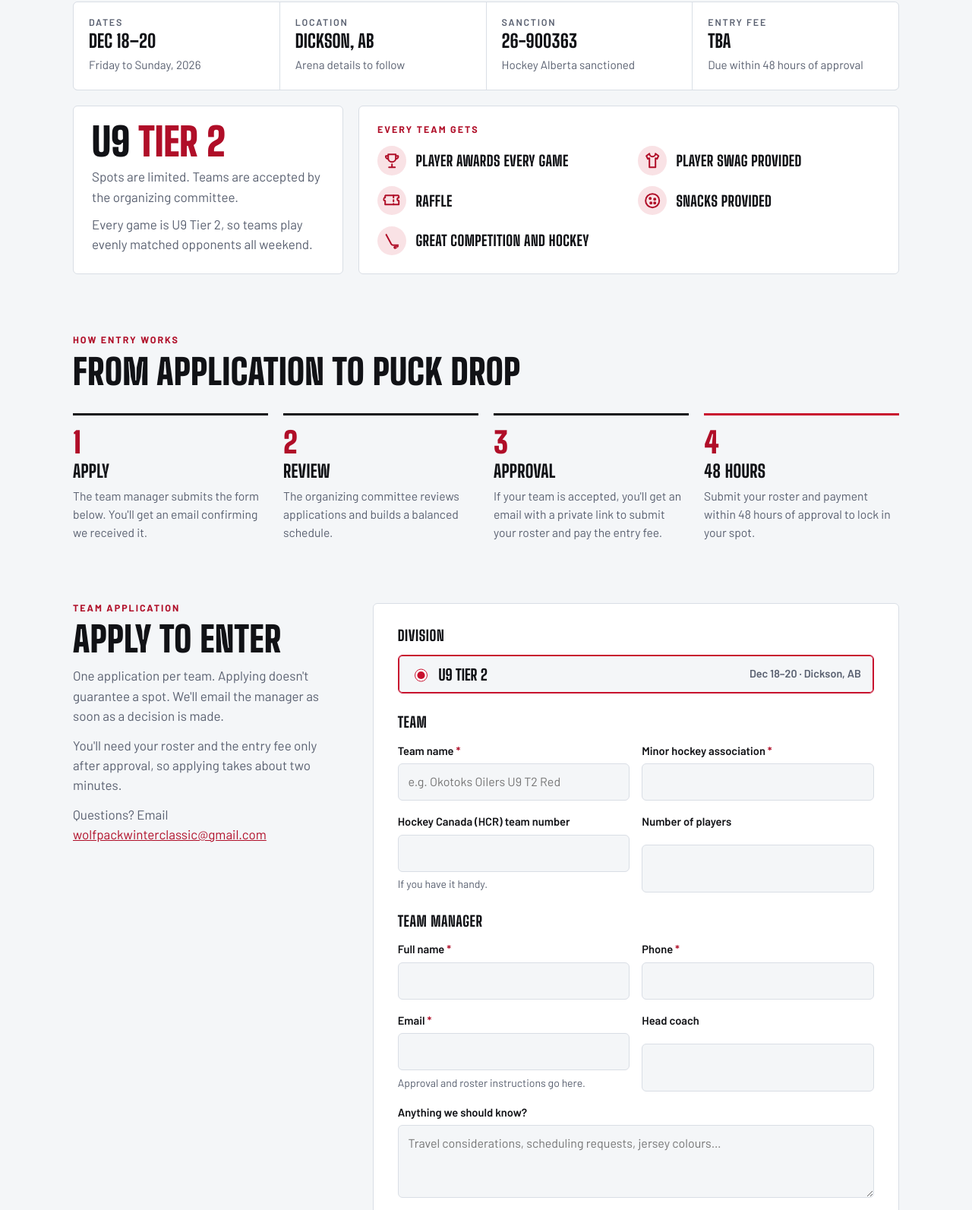
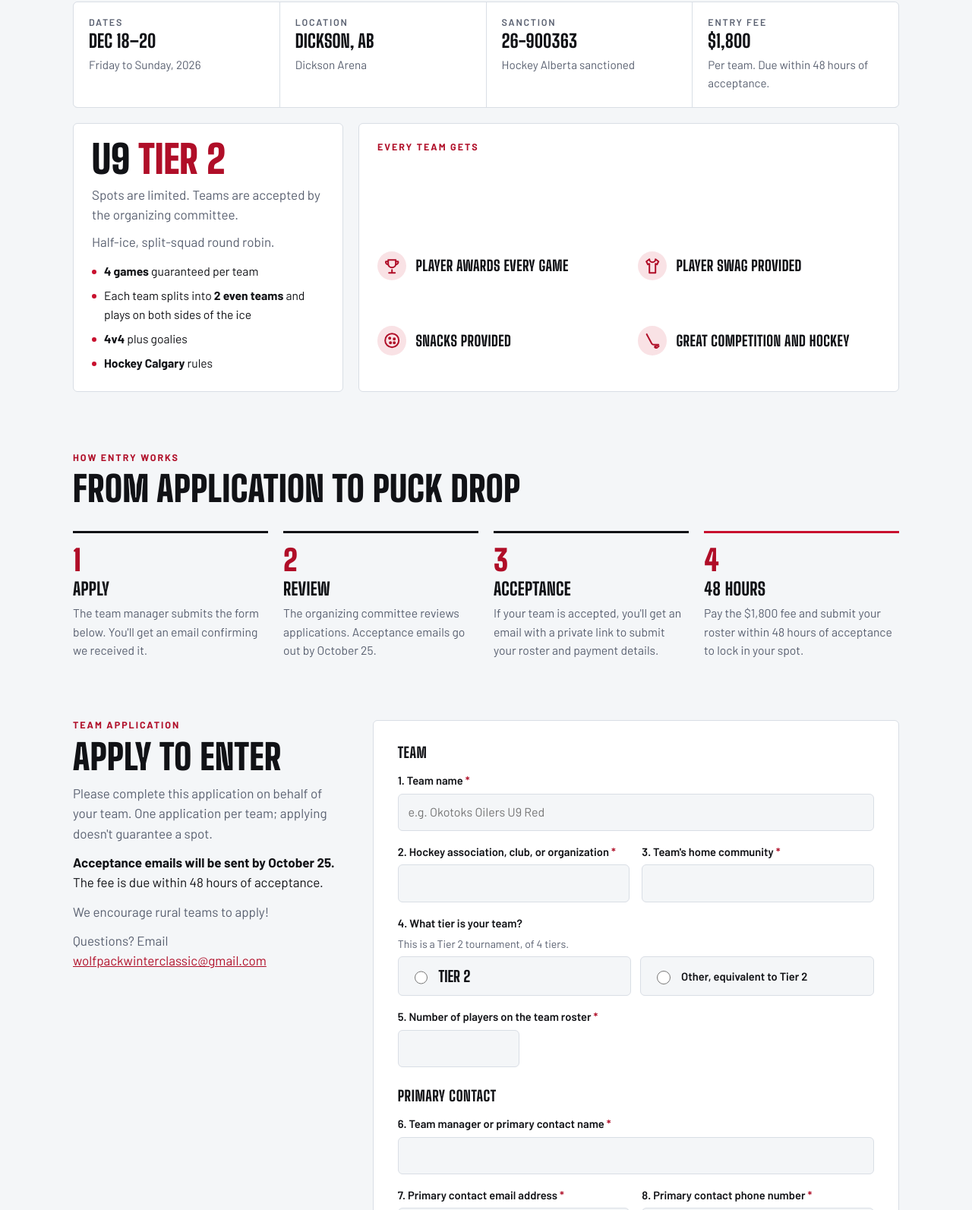
Before and after one commit to List2HomesGit/wolfpack-winter-classic, a plain HTML site: page docs/index.html in a window 1280 px wide. Shown: the part 1207-2800 px from the top of the page at 76% size. Drawn offline with Linux system fonts and the light colour scheme.

Commit message:
Add files via upload

```diff
--- a/docs/config.js
+++ b/docs/config.js
@@ -5,10 +5,10 @@ window.WWC_CONFIG = {
   // Google Apps Script web app URL (ends in /exec). Empty = preview mode.
   API_URL: "",
 
-  HOST_LINE: "Hosted by the Trails West Wolves",
+  HOST_LINE: "Hosted by Trails West Hockey Association",
   START: "2026-12-18T08:00:00-07:00",
-  VENUE: "",                 // e.g. "Dickson Arena, 123 Main St"
-  ENTRY_FEE: "",             // e.g. "$1,250 per team"
+  VENUE: "Dickson Arena",
+  ENTRY_FEE: "$1,800",
   ETRANSFER_EMAIL: "",       // where teams send Interac e-Transfers
   PAYMENT_LINK: "",          // optional online payment link
   CONTACT_EMAIL: "wolfpackwinterclassic@gmail.com",   // shown publicly for questions
--- a/docs/index.html
+++ b/docs/index.html
@@ -110,6 +110,9 @@ section.block{padding-block:clamp(3rem,7vw,5rem)}
 .div-card{background:var(--surface);border:1px solid var(--line);border-radius:var(--radius);padding:1.5rem;display:grid;gap:.6rem;align-content:start}
 .div-card .tier{font:900 3.2rem/.9 var(--display);text-transform:uppercase}
 .div-card .tier span{color:var(--red-text)}
+.format{list-style:none;margin:.25rem 0 0;padding:0;display:grid;gap:.5rem;font-size:.98rem}
+.format li{padding-left:1rem;position:relative}
+.format li::before{content:"";position:absolute;left:0;top:.6em;width:.4rem;height:.4rem;border-radius:50%;background:var(--red)}
 .sanction{font:600 .82rem/1.3 var(--body);letter-spacing:.08em;text-transform:uppercase;color:var(--muted)}
 .sanction b{color:var(--ink);font-variant-numeric:tabular-nums;letter-spacing:.04em}
 .perks{background:var(--surface);border:1px solid var(--line);border-radius:var(--radius);padding:1.5rem;display:grid;gap:1rem}
@@ -130,7 +133,8 @@ section.block{padding-block:clamp(3rem,7vw,5rem)}
 fieldset{border:0;margin:0;padding:0;display:grid;gap:1rem;min-width:0}
 legend{font:800 1.2rem/1 var(--display);text-transform:uppercase;letter-spacing:.03em;margin-bottom:1rem;padding:0}
 .row{display:grid;grid-template-columns:repeat(2,minmax(0,1fr));gap:1rem}
-.field{display:grid;gap:.35rem;min-width:0}
+.field{display:grid;gap:.35rem;min-width:0;align-content:start}
+.row.bottom{align-items:end}
 label,.label{font-weight:600;font-size:.92rem}
 .req{color:var(--red-text)}
 input[type=text],input[type=email],input[type=tel],input[type=number],input[type=password],select,textarea{font:inherit;font-size:1rem;color:var(--ink);background:var(--ice);border:1px solid var(--line);border-radius:var(--radius);padding:.7rem .8rem;width:100%;min-width:0}
@@ -273,12 +277,13 @@ footer a{color:var(--hero-fg)}
       <svg class="faceoff" viewBox="0 0 200 200" aria-hidden="true"><circle cx="100" cy="100" r="96" fill="none" stroke="#fff" stroke-width="2"/><circle cx="100" cy="100" r="4" fill="#C8102E"/><path d="M60 88h22v-8M60 112h22v8M140 88h-22v-8M140 112h-22v8" fill="none" stroke="#fff" stroke-width="2"/></svg>
       <div class="wrap hero-inner">
         <div>
-          <div class="eyebrow" id="hostLine">Hosted by the Trails West Wolves</div>
+          <div class="eyebrow" id="hostLine">Hosted by Trails West Hockey Association</div>
           <h1>Wolfpack<br><span class="w">Winter</span><br>Classic</h1>
           <div class="hero-meta">
             <span class="tag red">U9 Tier 2</span>
             <span class="tag" id="heroDates">Dec 18–20, 2026</span>
             <span class="tag">Dickson, AB</span>
+            <span class="tag">4 games guaranteed</span>
           </div>
           <div class="hero-cta">
             <a class="btn btn-red" href="#apply">Apply to enter</a>
@@ -293,9 +298,9 @@ footer a{color:var(--hero-fg)}
             <div class="count" id="countDays">–</div>
             <div class="board-label" id="countUnit" style="margin-top:.4rem">days</div>
           </div>
-          <div class="board-row"><span class="board-label">Weekend</span><span class="board-val">Fri–Sun</span></div>
+          <div class="board-row"><span class="board-label">Games</span><span class="board-val">4 guaranteed</span></div>
           <div class="board-row"><span class="board-label">Division</span><span class="board-val">U9 Tier 2</span></div>
-          <div class="board-row"><span class="board-label">Spots</span><span class="board-val" id="boardSpots">Limited</span></div>
+          <div class="board-row"><span class="board-label">Decisions by</span><span class="board-val">Oct 25</span></div>
         </div>
         </div>
       </div>
@@ -311,18 +316,24 @@ footer a{color:var(--hero-fg)}
         </div>
         <div class="facts">
           <div class="fact"><span class="k">Dates</span><span class="v">Dec 18–20</span><span class="s">Friday to Sunday, 2026</span></div>
-          <div class="fact"><span class="k">Location</span><span class="v">Dickson, AB</span><span class="s" id="venueLine">Arena details to follow</span></div>
+          <div class="fact"><span class="k">Location</span><span class="v">Dickson, AB</span><span class="s" id="venueLine">Dickson Arena</span></div>
           <div class="fact"><span class="k">Sanction</span><span class="v num">26-900363</span><span class="s">Hockey Alberta sanctioned</span></div>
-          <div class="fact"><span class="k">Entry fee</span><span class="v" id="feeVal">TBA</span><span class="s">Due within 48 hours of approval</span></div>
+          <div class="fact"><span class="k">Entry fee</span><span class="v num" id="feeVal">$1,800</span><span class="s">Per team. Due within 48 hours of acceptance.</span></div>
         </div>
         <div class="divisions">
-          <div class="div-card"><div class="tier">U9 <span>Tier 2</span></div><p class="muted" id="spotsT2">Spots are limited. Teams are accepted by the organizing committee.</p><p class="muted">Every game is U9 Tier 2, so teams play evenly matched opponents all weekend.</p></div>
+          <div class="div-card"><div class="tier">U9 <span>Tier 2</span></div><p class="muted" id="spotsT2">Spots are limited. Teams are accepted by the organizing committee.</p><p class="muted">Half-ice, split-squad round robin.</p>
+            <ul class="format">
+              <li><b>4 games</b> guaranteed per team</li>
+              <li>Each team splits into <b>2 even teams</b> and plays on both sides of the ice</li>
+              <li><b>4v4</b> plus goalies</li>
+              <li><b>Hockey Calgary</b> rules</li>
+            </ul>
+          </div>
           <div class="perks">
             <span class="eyebrow">Every team gets</span>
             <ul>
             <li><svg viewBox="0 0 24 24" aria-hidden="true"><path d="M8 21h8M12 17v4M7 4h10v5a5 5 0 0 1-10 0z"/><path d="M7 6H4a3 3 0 0 0 3 4M17 6h3a3 3 0 0 1-3 4"/></svg><span>Player awards every game</span></li>
             <li><svg viewBox="0 0 24 24" aria-hidden="true"><path d="M8 3 4 6l2 4 2-1v12h8V9l2 1 2-4-4-3a4 4 0 0 1-8 0z"/></svg><span>Player swag provided</span></li>
-            <li><svg viewBox="0 0 24 24" aria-hidden="true"><path d="M3 8a2 2 0 0 0 0 4v5h18v-5a2 2 0 0 1 0-4V5H3z"/><path d="M14 5v3M14 11v2M14 16v1"/></svg><span>Raffle</span></li>
             <li><svg viewBox="0 0 24 24" aria-hidden="true"><circle cx="12" cy="12" r="9"/><circle cx="9" cy="9" r="1"/><circle cx="15" cy="10" r="1"/><circle cx="10" cy="15" r="1"/><circle cx="15" cy="15" r="1"/></svg><span>Snacks provided</span></li>
             <li><svg viewBox="0 0 24 24" aria-hidden="true"><path d="M4 3l7 13a3 3 0 0 0 2.6 1.5H20"/><ellipse cx="18" cy="20.5" rx="3" ry="1.3"/></svg><span>Great competition and hockey</span></li>
             </ul>
@@ -339,9 +350,9 @@ footer a{color:var(--hero-fg)}
         </div>
         <ol class="steps">
           <li><h3>Apply</h3><p>The team manager submits the form below. You'll get an email confirming we received it.</p></li>
-          <li><h3>Review</h3><p>The organizing committee reviews applications and builds a balanced schedule.</p></li>
-          <li><h3>Approval</h3><p>If your team is accepted, you'll get an email with a private link to submit your roster and pay the entry fee.</p></li>
-          <li><h3>48 hours</h3><p>Submit your roster and payment within 48 hours of approval to lock in your spot.</p></li>
+          <li><h3>Review</h3><p>The organizing committee reviews applications. Acceptance emails go out by October 25.</p></li>
+          <li><h3>Acceptance</h3><p>If your team is accepted, you'll get an email with a private link to submit your roster and payment details.</p></li>
+          <li><h3>48 hours</h3><p>Pay the $1,800 fee and submit your roster within 48 hours of acceptance to lock in your spot.</p></li>
         </ol>
       </div>
     </section>
@@ -351,42 +362,51 @@ footer a{color:var(--hero-fg)}
         <div class="section-head" style="margin:0">
           <span class="eyebrow">Team application</span>
           <h2>Apply to enter</h2>
-          <p class="muted">One application per team. Applying doesn't guarantee a spot. We'll email the manager as soon as a decision is made.</p>
-          <p class="muted">You'll need your roster and the entry fee only after approval, so applying takes about two minutes.</p>
+          <p class="muted">Please complete this application on behalf of your team. One application per team; applying doesn't guarantee a spot.</p>
+          <p><strong>Acceptance emails will be sent by October 25.</strong> The fee is due within 48 hours of acceptance.</p>
+          <p class="muted">We encourage rural teams to apply!</p>
           <p class="muted" id="contactLine" hidden></p>
         </div>
         <div class="panel">
           <form class="form" id="applyForm" novalidate>
+            <input type="hidden" name="division" id="divT2" value="U9 Tier 2">
             <fieldset>
-              <legend>Division</legend>
-              <div class="choice" style="grid-template-columns:minmax(0,1fr)">
-                <label><input type="radio" name="division" id="divT2" value="U9 Tier 2" checked required><span class="t">U9 Tier 2</span><span class="muted" style="margin-left:auto;font-size:.9rem">Dec 18–20 · Dickson, AB</span></label>
+              <legend>Team</legend>
+              <div class="field"><label for="teamName">1. Team name <span class="req">*</span></label><input type="text" id="teamName" name="teamName" placeholder="e.g. Okotoks Oilers U9 Red" required autocomplete="off"></div>
+              <div class="row bottom">
+                <div class="field"><label for="association">2. Hockey association, club, or organization <span class="req">*</span></label><input type="text" id="association" name="association" required autocomplete="organization"></div>
+                <div class="field"><label for="homeCommunity">3. Team's home community <span class="req">*</span></label><input type="text" id="homeCommunity" name="homeCommunity" required autocomplete="address-level2"></div>
+              </div>
+              <div class="field">
+                <span class="label" id="tierLabel">4. What tier is your team?</span>
+                <span class="hint">This is a Tier 2 tournament, of 4 tiers.</span>
+                <div class="choice" role="radiogroup" aria-labelledby="tierLabel">
+                  <label><input type="radio" name="tier" id="tier2" value="Tier 2"><span class="t">Tier 2</span></label>
+                  <label><input type="radio" name="tier" id="tierOther" value="Other – equivalent to Tier 2"><span>Other, equivalent to Tier 2</span></label>
+                </div>
+              </div>
+              <div class="field">
+                <label for="playerCount">5. Number of players on the team roster <span class="req">*</span></label>
+                <input type="number" id="playerCount" name="playerCount" min="1" max="30" inputmode="numeric" required style="max-width:10rem">
               </div>
             </fieldset>
             <fieldset>
-              <legend>Team</legend>
+              <legend>Primary contact</legend>
+              <div class="field"><label for="managerName">6. Team manager or primary contact name <span class="req">*</span></label><input type="text" id="managerName" name="managerName" required autocomplete="name"></div>
               <div class="row">
-                <div class="field"><label for="teamName">Team name <span class="req">*</span></label><input type="text" id="teamName" name="teamName" placeholder="e.g. Okotoks Oilers U9 T2 Red" required autocomplete="off"></div>
-                <div class="field"><label for="association">Minor hockey association <span class="req">*</span></label><input type="text" id="association" name="association" required autocomplete="organization"></div>
-              </div>
-              <div class="row">
-                <div class="field"><label for="hcrTeamNumber">Hockey Canada (HCR) team number</label><input type="text" id="hcrTeamNumber" name="hcrTeamNumber" autocomplete="off"><span class="hint">If you have it handy.</span></div>
-                <div class="field"><label for="playerCount">Number of players</label><input type="number" id="playerCount" name="playerCount" min="1" max="30" inputmode="numeric"></div>
+                <div class="field"><label for="email">7. Primary contact email address <span class="req">*</span></label><input type="email" id="email" name="email" required autocomplete="email"><span class="hint">Your acceptance email and roster link go here.</span></div>
+                <div class="field"><label for="phone">8. Primary contact phone number <span class="req">*</span></label><input type="tel" id="phone" name="phone" required autocomplete="tel"></div>
               </div>
             </fieldset>
             <fieldset>
-              <legend>Team manager</legend>
-              <div class="row">
-                <div class="field"><label for="managerName">Full name <span class="req">*</span></label><input type="text" id="managerName" name="managerName" required autocomplete="name"></div>
-                <div class="field"><label for="phone">Phone <span class="req">*</span></label><input type="tel" id="phone" name="phone" required autocomplete="tel"></div>
+              <legend>Fee and reciprocal invitation</legend>
+              <label class="check"><input type="checkbox" id="agree" name="agree" required><span>9. I agree to pay the tournament fee of $1,800 within 48 hours of acceptance. <span class="req">*</span></span></label>
+              <div class="field">
+                <label for="reciprocal">10. Can you offer a reciprocal tournament invitation? <span class="req">*</span></label>
+                <span class="hint">Please specify date, location and division. If not, just say no. We're still very happy to receive your application and consider your team!</span>
+                <textarea id="reciprocal" name="reciprocal" placeholder="e.g. Yes: Jan 23–25, Okotoks, U9 Tier 2. Or: No" required></textarea>
               </div>
-              <div class="row">
-                <div class="field"><label for="email">Email <span class="req">*</span></label><input type="email" id="email" name="email" required autocomplete="email"><span class="hint">Approval and roster instructions go here.</span></div>
-                <div class="field"><label for="coachName">Head coach</label><input type="text" id="coachName" name="coachName" autocomplete="off"></div>
-              </div>
-              <div class="field"><label for="notes">Anything we should know?</label><textarea id="notes" name="notes" placeholder="Travel considerations, scheduling requests, jersey colours…"></textarea></div>
               <div class="hp" aria-hidden="true"><label for="website">Website</label><input type="text" id="website" name="website" tabindex="-1" autocomplete="off"></div>
-              <label class="check"><input type="checkbox" id="agree" name="agree" required><span>I'm the team manager (or authorized by them), and if approved our team will submit a roster and the entry fee within 48 hours.</span></label>
             </fieldset>
             <p class="error" id="applyError" role="alert" hidden></p>
             <div><button class="btn btn-red" type="submit" id="applyBtn">Submit application</button></div>
@@ -508,7 +528,7 @@ footer a{color:var(--hero-fg)}
 /* Settings live in config.js (loaded before this script). These defaults apply if it's missing. */
 const CONFIG = Object.assign({
   API_URL: "",
-  HOST_LINE: "Hosted by the Trails West Wolves",
+  HOST_LINE: "Hosted by Trails West Hockey Association",
   START: "2026-12-18T08:00:00-07:00",
   VENUE: "", ENTRY_FEE: "", ETRANSFER_EMAIL: "", PAYMENT_LINK: "", CONTACT_EMAIL: "",
   SPOTS: { "U9 Tier 2": 0 },
@@ -546,10 +566,10 @@ async function api(action, payload = {}){
 /* Preview-only stand-in for the Apps Script backend. Sample teams are clearly labelled. */
 const mock = (() => {
   const now = Date.now(), h = 3600e3, iso = t => new Date(t).toISOString();
-  const base = { association: "Example MHA", hcrTeamNumber: "", phone: "403-555-0100", coachName: "Sample Coach", notes: "", rosterJson: null, rosterFileUrl: "", paymentNote: "", paidAt: "", confirmedAt: "", approvedAt: "", approvalEmailSentAt: "", decisionEmailSentAt: "", deadlineAt: "", rosterSubmittedAt: "", token: "", updatedBy: "", log: "", sample: true };
+  const base = { association: "Example MHA", homeCommunity: "Example Town", tier: "Tier 2", reciprocal: "No", phone: "403-555-0100", coachName: "", notes: "", rosterJson: null, rosterFileUrl: "", paymentNote: "", paidAt: "", confirmedAt: "", approvedAt: "", approvalEmailSentAt: "", decisionEmailSentAt: "", deadlineAt: "", rosterSubmittedAt: "", token: "", updatedBy: "", log: "", sample: true };
   return { apps: [
-    { ...base, id: "s1", createdAt: iso(now - 30*h), status: "pending", division: "U9 Tier 2", teamName: "Sample Team A", managerName: "Sample Manager A", email: "manager.a@example.com", playerCount: 14, notes: "Prefer no games before 9 am Friday.", log: "Applied" },
-    { ...base, id: "s2", createdAt: iso(now - 50*h), status: "approved", division: "U9 Tier 2", teamName: "Sample Team B", managerName: "Sample Manager B", email: "manager.b@example.com", playerCount: 12, approvedAt: iso(now - 2*h), log: "Applied\nStatus → Approved" },
+    { ...base, id: "s1", createdAt: iso(now - 30*h), status: "pending", division: "U9 Tier 2", teamName: "Sample Team A", managerName: "Sample Manager A", email: "manager.a@example.com", playerCount: 14, reciprocal: "Yes: Jan 23–25, Example Town, U9 Tier 2", log: "Applied" },
+    { ...base, id: "s2", createdAt: iso(now - 50*h), status: "approved", division: "U9 Tier 2", teamName: "Sample Team B", managerName: "Sample Manager B", email: "manager.b@example.com", playerCount: 11, tier: "Other – equivalent to Tier 2", approvedAt: iso(now - 2*h), log: "Applied\nStatus → Approved" },
     { ...base, id: "s3", createdAt: iso(now - 70*h), status: "approved", division: "U9 Tier 2", teamName: "Sample Team C", managerName: "Sample Manager C", email: "manager.c@example.com", playerCount: 13, token: "sampletokenc", approvedAt: iso(now - 21*h), approvalEmailSentAt: iso(now - 20*h), deadlineAt: iso(now + 28*h), log: "Applied\nStatus → Approved\nConfirmation email sent (48-hour clock started)" },
     { ...base, id: "s4", createdAt: iso(now - 120*h), status: "confirmed", division: "U9 Tier 2", teamName: "Sample Team D", managerName: "Sample Manager D", email: "manager.d@example.com", playerCount: 15, token: "sampletokend", approvedAt: iso(now - 91*h), approvalEmailSentAt: iso(now - 90*h), deadlineAt: iso(now - 42*h), rosterSubmittedAt: iso(now - 60*h), rosterJson: { players: [{name:"Example Player", jersey:"9", year:"2018", hcr:"", goalie:false}], staff: [{name:"Sample Coach", role:"Head coach", phone:""}] }, paymentNote: "e-Transfer sent", paidAt: iso(now - 50*h), confirmedAt: iso(now - 50*h), log: "Applied\nStatus → Approved\nConfirmation email sent\nRoster submitted\nMarked paid\nConfirmed" }
   ]};
@@ -625,27 +645,27 @@ function setupPublic(){
     const err = $("#applyError"); err.hidden = true;
     const f = Object.fromEntries(new FormData(form).entries());
     const missing = [];
-    if (!f.division) missing.push("division");
-    for (const [k, label] of [["teamName","team name"],["association","association"],["managerName","manager name"],["phone","phone"],["email","email"]]) if (!String(f[k] || "").trim()) missing.push(label);
+    for (const [k, label] of [["teamName","team name"],["association","association"],["homeCommunity","home community"],["playerCount","number of players"],["managerName","contact name"],["email","email"],["phone","phone"],["reciprocal","reciprocal invitation (or \"No\")"]]) if (!String(f[k] || "").trim()) missing.push(label);
     if (missing.length){ err.textContent = `Please add: ${missing.join(", ")}.`; err.hidden = false; return; }
     if (!/^[^\s@]+@[^\s@]+\.[^\s@]+$/.test(f.email.trim())){ err.textContent = "That email address doesn't look right. Check it and try again."; err.hidden = false; return; }
-    if (!f.agree){ err.textContent = "Please confirm the roster and payment commitment."; err.hidden = false; return; }
+    if (!f.agree){ err.textContent = "Please agree to pay the $1,800 tournament fee within 48 hours of acceptance."; err.hidden = false; return; }
     const btn = $("#applyBtn"); btn.disabled = true; btn.textContent = "Submitting…";
     try {
       const application = {};
-      for (const k of ["division","teamName","association","hcrTeamNumber","playerCount","managerName","phone","email","coachName","notes","website"]) application[k] = String(f[k] || "").trim();
+      for (const k of ["division","teamName","association","homeCommunity","tier","playerCount","managerName","email","phone","reciprocal","website"]) application[k] = String(f[k] || "").trim();
+      application.agreeFee = "yes";
       await api("apply", { application });
       form.hidden = true;
       $("#successTeam").textContent = application.teamName;
       $("#successMsg").textContent = PREVIEW
         ? `Preview: on the live site, a confirmation email goes to ${application.email} and the organizers are notified.`
-        : `We've emailed a confirmation to ${application.email}. You'll hear from us once the committee reviews applications. If it doesn't arrive in a few minutes, check your spam folder.`;
+        : `We've emailed a confirmation to ${application.email}. Acceptance emails will be sent by October 25. If the confirmation doesn't arrive in a few minutes, check your spam folder.`;
       $("#applySuccess").hidden = false;
       $("#apply").scrollIntoView({ behavior: "smooth", block: "start" });
     } catch (ex){ err.textContent = ex.message; err.hidden = false; }
     finally { btn.disabled = false; btn.textContent = "Submit application"; }
   });
-  $("#applyAnother").addEventListener("click", () => { form.reset(); $("#divT2").checked = true; form.hidden = false; $("#applySuccess").hidden = true; });
+  $("#applyAnother").addEventListener("click", () => { form.reset(); form.hidden = false; $("#applySuccess").hidden = true; });
 }
 
 /* ---------------- Snow (hero) ---------------- */
@@ -898,13 +918,14 @@ function appCard(a){
       <div class="app-top">
         <div>
           <div class="app-team">${esc(a.teamName)}</div>
-          <small>${esc(a.association)}${a.playerCount ? " · " + esc(a.playerCount) + " players" : ""}</small>
-          <div class="pills"><span class="pill">${esc(a.division)}</span><span class="pill ${pillCls}">${pillTxt}</span>${od ? `<span class="pill bad">Overdue</span>` : ""}${a.sample ? `<span class="pill sample">Sample</span>` : ""}</div>
+          <small>${esc(a.association)}${a.homeCommunity ? " · " + esc(a.homeCommunity) : ""}${a.playerCount ? " · " + esc(a.playerCount) + " players" : ""}</small>
+          <div class="pills"><span class="pill">${esc(a.division)}</span><span class="pill ${pillCls}">${pillTxt}</span>${a.tier && a.tier !== "Tier 2" ? `<span class="pill">${esc(a.tier)}</span>` : ""}${od ? `<span class="pill bad">Overdue</span>` : ""}${a.sample ? `<span class="pill sample">Sample</span>` : ""}</div>
         </div>
         <div>
           <div style="font-weight:600">${esc(a.managerName)}</div>
           <small>${esc(a.email)}</small><small>${esc(a.phone)}</small>
           <small>Applied ${fmtShort(a.createdAt)}</small>
+          ${a.reciprocal ? `<small><b>Reciprocal:</b> ${esc(a.reciprocal)}</small>` : ""}
         </div>
         <div class="checklist">${progress}</div>
       </div>
@@ -915,8 +936,10 @@ function appCard(a){
       <div class="email-line">${emailLine(a)}</div>
       <details class="more"><summary>Details</summary>
         <dl class="kv">
+          ${a.homeCommunity ? `<dt>Home community</dt><dd>${esc(a.homeCommunity)}</dd>` : ""}
+          <dt>Tier</dt><dd>${esc(a.tier || "Not answered")}</dd>
+          <dt>Reciprocal invite</dt><dd>${esc(a.reciprocal || "—")}</dd>
           ${a.coachName ? `<dt>Head coach</dt><dd>${esc(a.coachName)}</dd>` : ""}
-          ${a.hcrTeamNumber ? `<dt>HCR team #</dt><dd>${esc(a.hcrTeamNumber)}</dd>` : ""}
           ${a.notes ? `<dt>Notes</dt><dd>${esc(a.notes)}</dd>` : ""}
           ${a.deadlineAt && sent ? `<dt>Deadline</dt><dd>${fmtDate(a.deadlineAt)}</dd>` : ""}
           ${a.paymentNote ? `<dt>Payment note</dt><dd>${esc(a.paymentNote)}</dd>` : ""}
```
